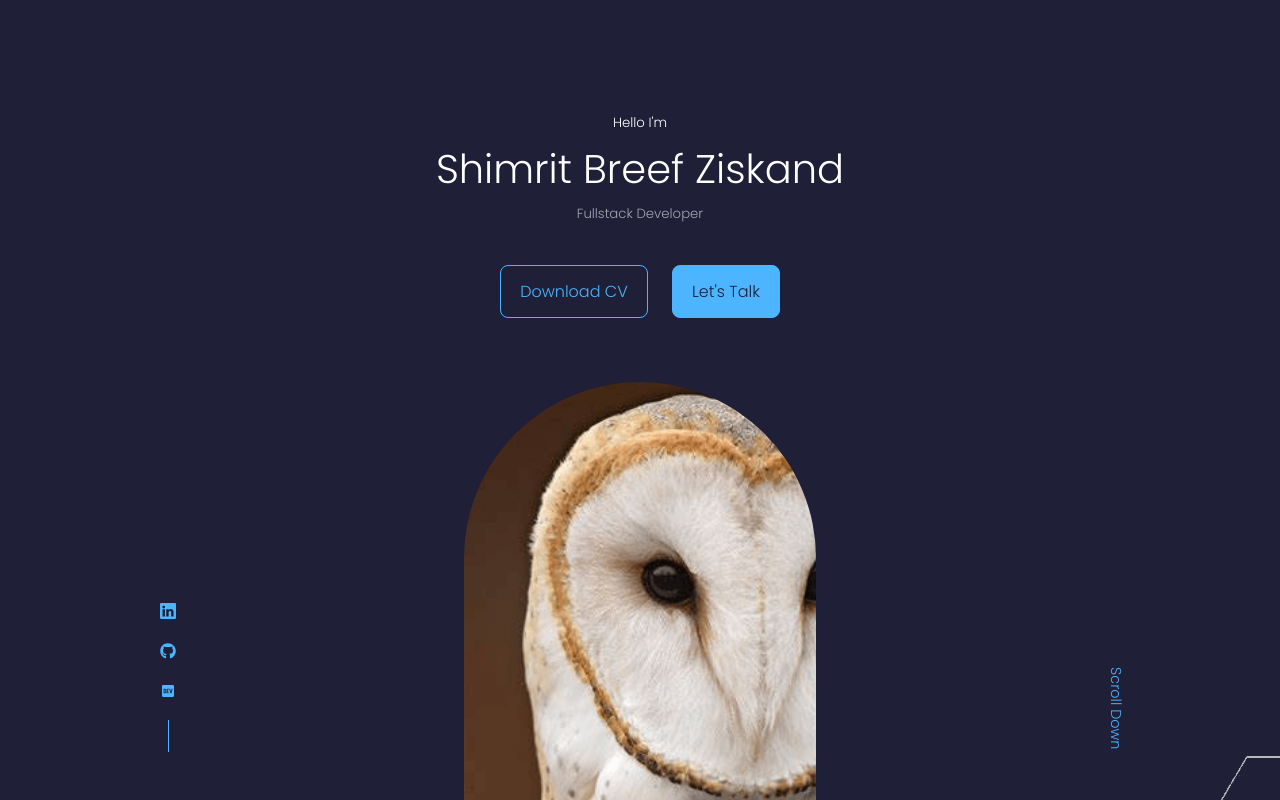
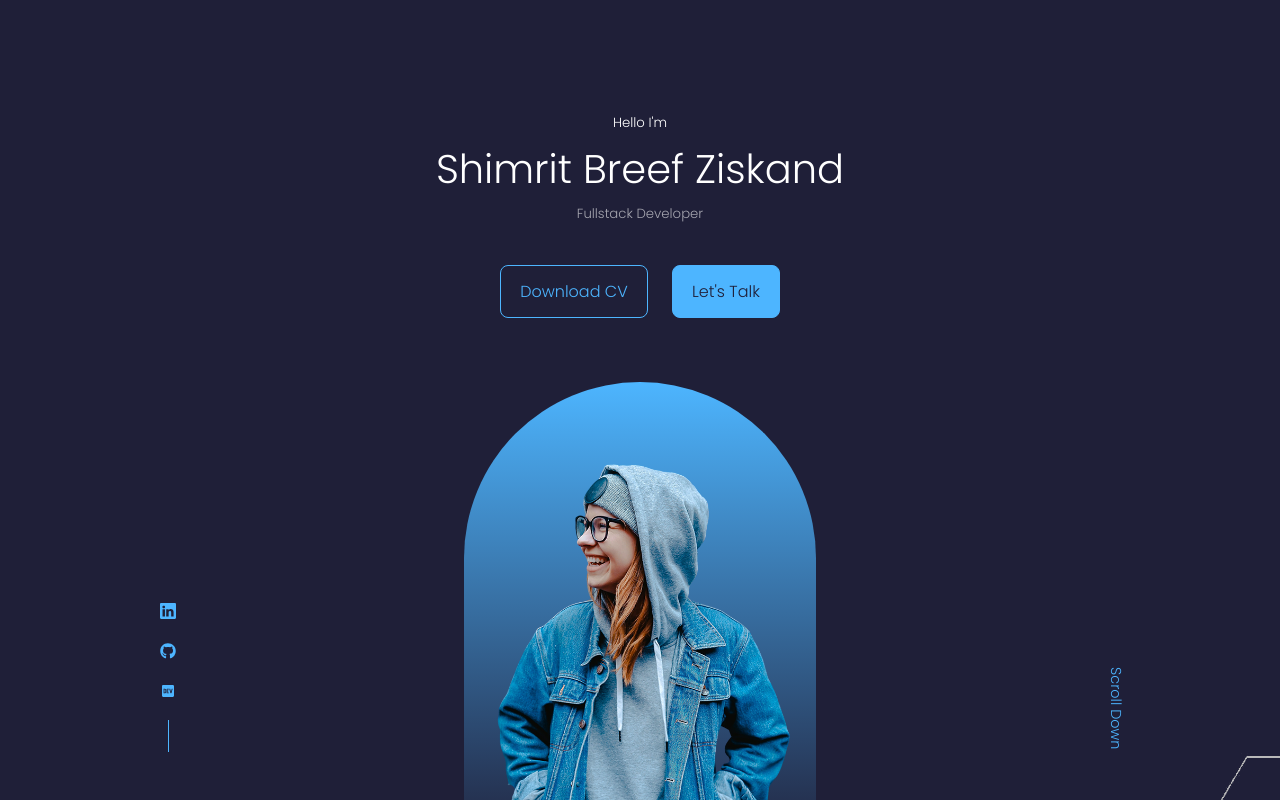
Before and after one commit to shimritz/my-portfolio, a React (Create React App) app: page / in a window 1280 px wide. Shown: the top 800 px of the page. Built offline with nearby package versions, Linux system fonts and the light colour scheme.

Commit message:
fix image in header

```diff
--- a/src/components/header/Header.jsx
+++ b/src/components/header/Header.jsx
@@ -1,7 +1,7 @@
 import React from "react";
 import "./header.css";
 import CTA from "./CTA";
-import ME from "../../assets/OIP.png";
+import ME from "../../assets/me.png";
 import HeaderSocials from "./HeaderSocials";
 
 const Header = () => {
@@ -13,9 +13,8 @@ const Header = () => {
         <h5 className="text-light">Fullstack Developer</h5>
         <CTA />
         <HeaderSocials />
-        <div className="me__wrapper">
-          <div className="me">{/* <img src={ME} alt="avatar-image" /> */}</div>
-        </div>
+
+        <div className="me">{<img src={ME} alt="avatar-image" />}</div>
 
         <a href="#contact" className="scroll__down">
           Scroll Down
--- a/src/components/header/header.css
+++ b/src/components/header/header.css
@@ -34,13 +34,9 @@ header {
     background: var(--color-primary);
 }
 
-.me__wrapper {
-    background: linear-gradient(var(--color-primary), transparent) ;
-}
 
 .me {
-    background:url("../../assets/OIP.png");
-    position: relative;
+   background: linear-gradient(var(--color-primary), transparent);
     background-size: cover;
     width: 22rem;
     height: 30rem;
```
Also changed, not shown: src/assets/me.png (added).
